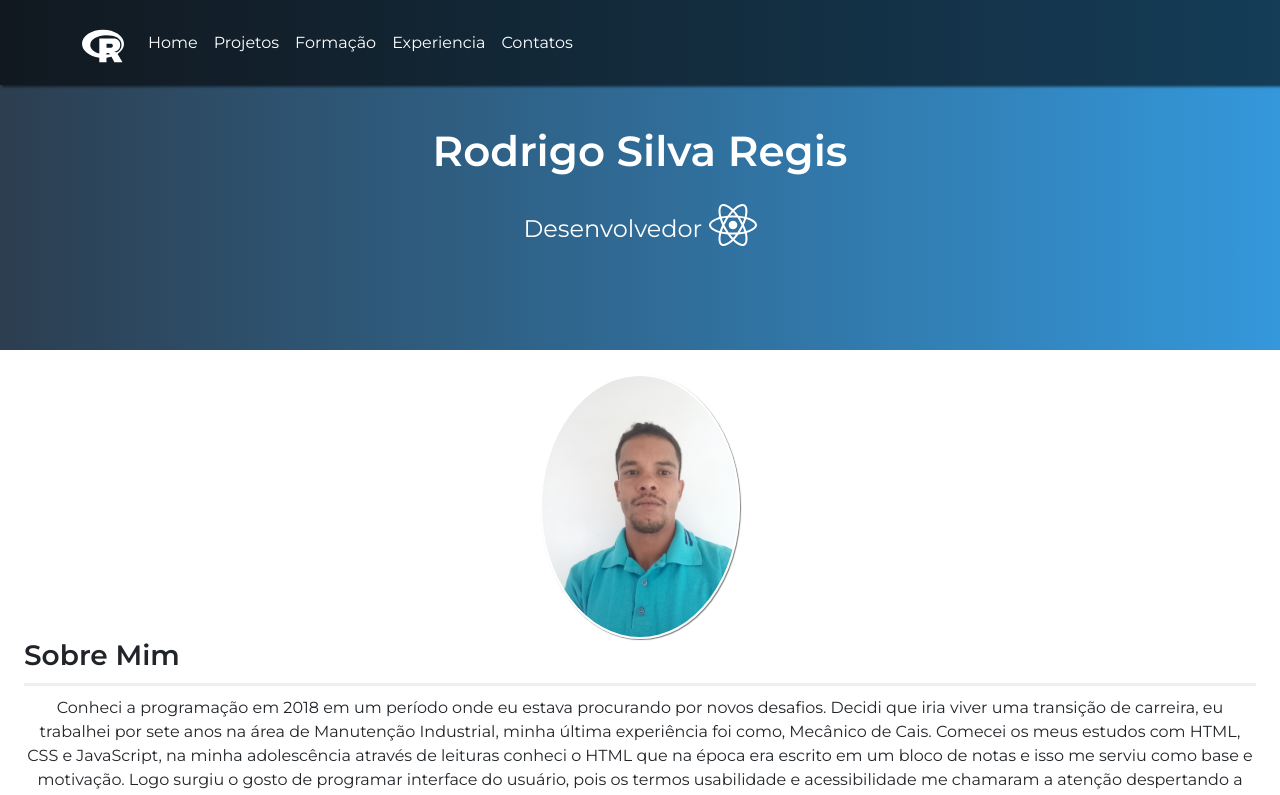
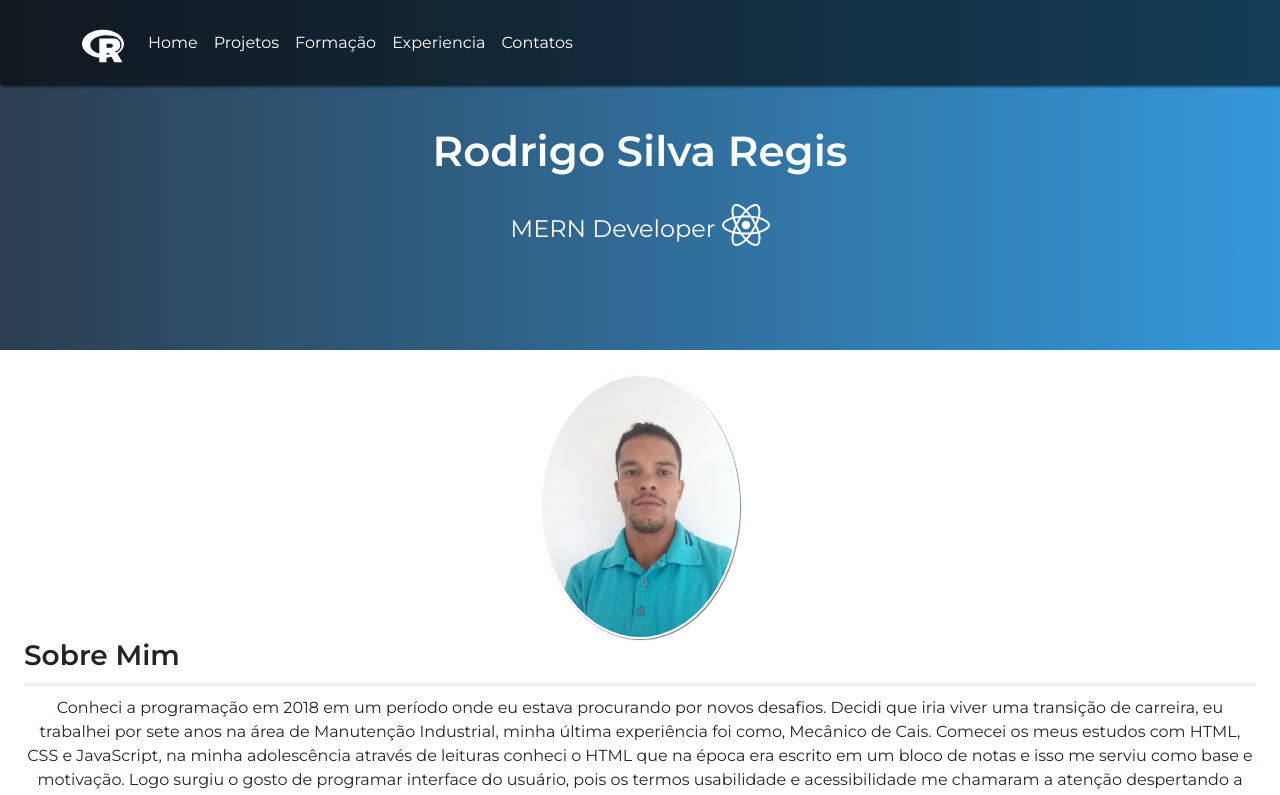
Before and after one commit to rodrigorunner/Portifolio, a React (Create React App) app: page / in a window 1280 px wide. Shown: the top 795 px of the page. Built offline with nearby package versions, Linux system fonts and the light colour scheme.

Commit message:
title modified

```diff
--- a/src/pages/Home/index.js
+++ b/src/pages/Home/index.js
@@ -7,7 +7,7 @@ function Home() {
     <section>
       <div className="landing p-4 text-white text-center d-flex align-items-center justify-content-center flex-column">
         <h1 className='main-name mt-5'>Rodrigo Silva Regis</h1>
-        <p className='sub-name'>Desenvolvedor <span className="react-logo"><FaReact/></span></p>
+        <p className='sub-name'>MERN Developer <span className="react-logo"><FaReact/></span></p>
       </div>
       <div className='p-4'>
         <img className='img-fluid img-logo' src={require('../../assets/img/cadastro.jpg')} alt='Foto Rodrigo Silva Regis'/>
```
